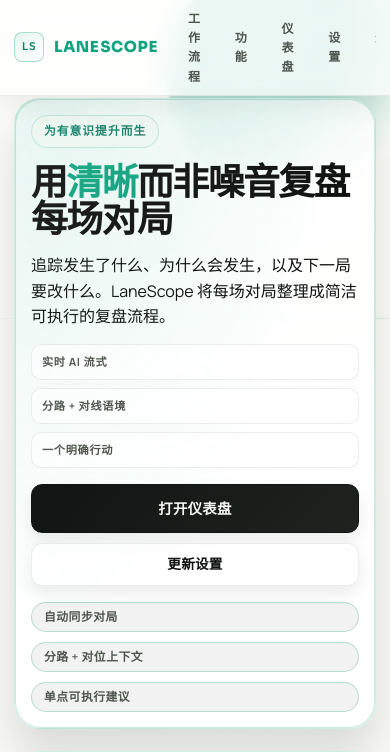
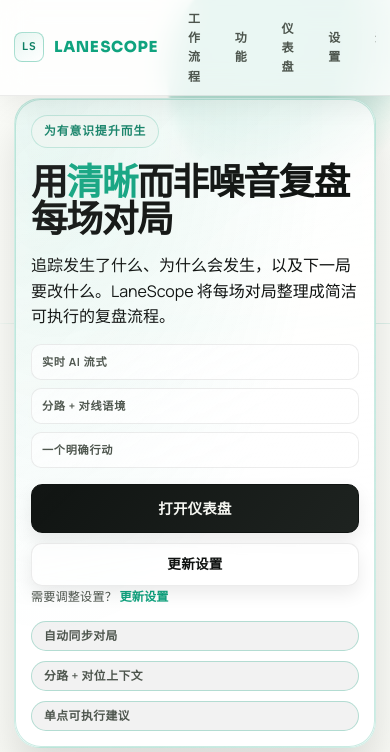
Before and after one commit to yd1008/lol-analyzer, a Flask app: page / in a window 390 px wide. Shown: the top 752 px of the page. Run offline with Flask 3, Linux system fonts and the light colour scheme; the visitor is signed in with stand-in values (Sample User, id 1).

Commit message:
feat: add mobile CTA helper tertiary path

```diff
--- a/app/static/css/style.css
+++ b/app/static/css/style.css
@@ -728,6 +728,20 @@ textarea:focus-visible {
     margin-top: 16px;
 }
 
+.hero-cta-helper {
+    display: none;
+    margin-top: 8px;
+    font-size: 0.78rem;
+    color: var(--text-secondary);
+    letter-spacing: 0.01em;
+}
+
+.hero-tertiary-link {
+    color: var(--accent);
+    font-weight: 700;
+    text-underline-offset: 2px;
+}
+
 .hero-token-line {
     width: min(100%, 42rem);
     padding-right: clamp(0px, 1vw, 8px);
@@ -2742,6 +2756,14 @@ h4,
         display: grid;
         grid-template-columns: 1fr;
         gap: 10px;
+    }
+    .hero-copy .hero-cta-helper {
+        display: block;
+        width: 100%;
+        margin-top: 2px;
+        margin-bottom: 2px;
+        font-size: 0.76rem;
+        line-height: 1.4;
     }
     .hero-copy .hero-token-line {
         width: 100%;
--- a/app/templates/main/landing.html
+++ b/app/templates/main/landing.html
@@ -28,6 +28,15 @@
                     <a href="{{ url_for('auth.login') }}" class="btn btn-secondary hero-secondary-cta">{{ lt('Sign In', '登录') }}</a>
                 {% endif %}
             </div>
+            <p class="hero-cta-helper" data-helper-role="secondary-path">
+                {% if current_user.is_authenticated %}
+                    {{ lt('Need setup tweaks?', '需要调整设置？') }}
+                    <a href="{{ url_for('dashboard.settings') }}" class="hero-tertiary-link">{{ lt('Update settings', '更新设置') }}</a>
+                {% else %}
+                    {{ lt('Already set up?', '已经配置过？') }}
+                    <a href="{{ url_for('auth.login') }}" class="hero-tertiary-link">{{ lt('Sign in', '登录') }}</a>
+                {% endif %}
+            </p>
             <div class="signal-row hero-mobile-stack hero-token-line">
                 <span class="signal-pill hero-signal-pill">{{ lt('Automatic Match Sync', '自动同步对局') }}</span>
                 <span class="signal-pill hero-signal-pill">{{ lt('Role + Matchup Context', '分路 + 对位上下文') }}</span>
```
Also changed, not shown: tests/test_routes.py (+2 -0 lines).
